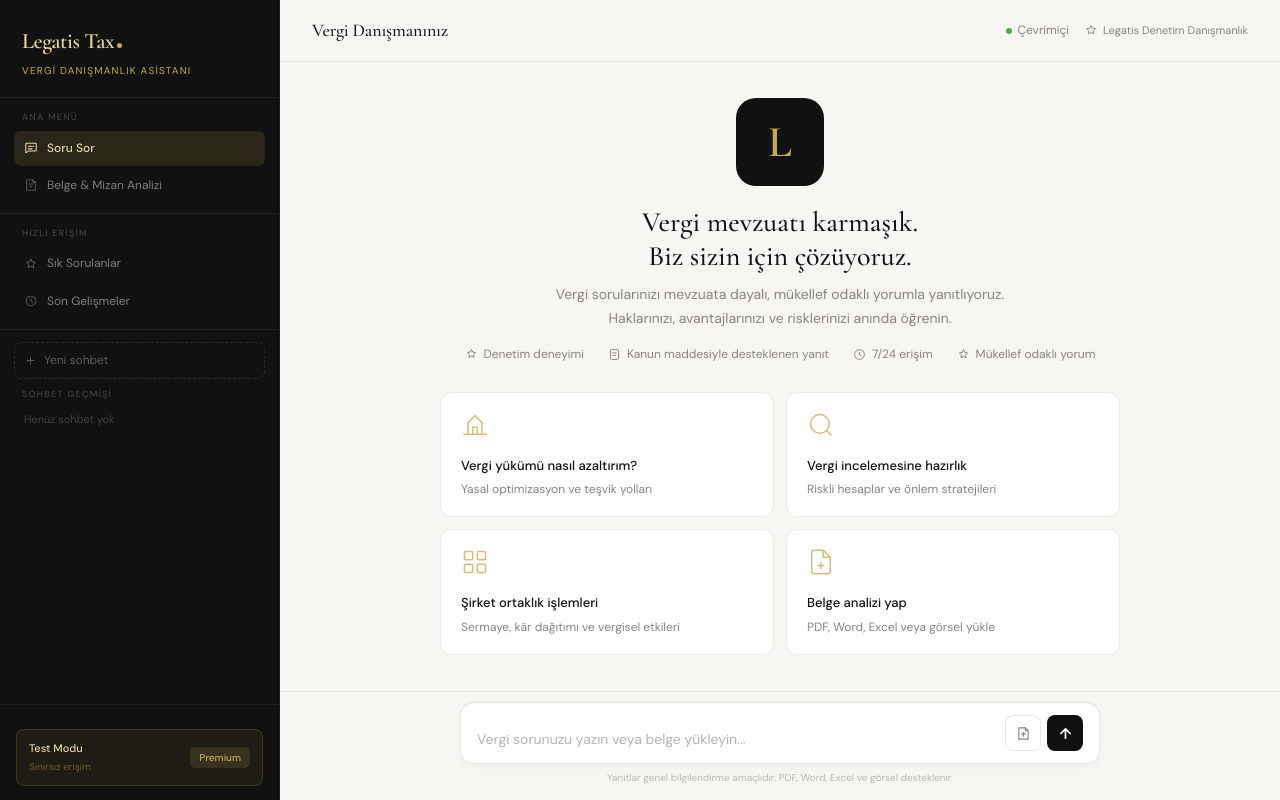
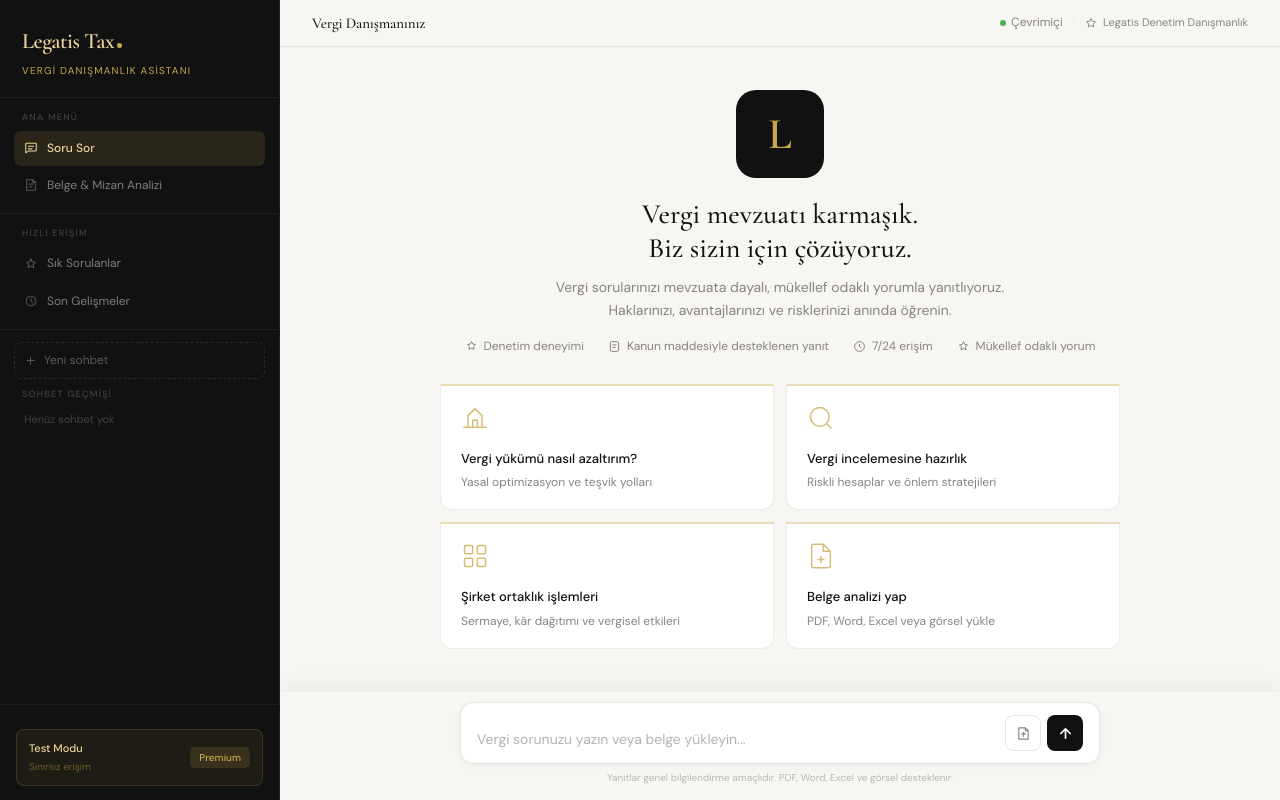
Before and after one commit to ozgengursoy37-droid/legatis-tax, a website: page index.html in a window 1280 px wide. Drawn offline with nearby package versions, Linux system fonts and the light colour scheme.

Commit message:
Update index.html

```diff
--- a/index.html
+++ b/index.html
@@ -99,8 +99,8 @@
 
 /* ── MAIN ── */
 .main { display: flex; flex-direction: column; height: 100vh; height: 100dvh; overflow: hidden; background: var(--off-white); }
-.topbar { padding: 16px 32px; border-bottom: 1px solid var(--border); display: flex; align-items: center; justify-content: space-between; background: var(--off-white); flex-shrink: 0; }
-.topbar-title { font-family: 'Cormorant Garamond', serif; font-size: 18px; font-weight: 500; color: var(--black); letter-spacing: -0.01em; }
+.topbar { padding: 11px 32px; border-bottom: 1px solid var(--border); display: flex; align-items: center; justify-content: space-between; background: var(--off-white); flex-shrink: 0; }
+.topbar-title { font-family: 'Cormorant Garamond', serif; font-size: 15px; font-weight: 500; color: var(--black); letter-spacing: -0.01em; white-space: nowrap; overflow: hidden; text-overflow: ellipsis; max-width: 480px; }
 .topbar-meta { font-size: 12px; color: var(--mid-gray); display: flex; align-items: center; gap: 16px; }
 .status-dot { width: 6px; height: 6px; border-radius: 50%; background: #4CAF50; display: inline-block; margin-right: 5px; }
 .trust-badge { font-size: 11px; color: var(--mid-gray); display: flex; align-items: center; gap: 6px; }
@@ -130,8 +130,8 @@
 .trust-row { display: flex; align-items: center; gap: 24px; margin-bottom: 28px; justify-content: center; flex-wrap: wrap; }
 .trust-item { display: flex; align-items: center; gap: 6px; font-size: 12px; color: var(--mid-gray); }
 .suggestion-grid { display: grid; grid-template-columns: 1fr 1fr; gap: 12px; max-width: 680px; width: 100%; }
-.suggestion-card { background: white; border: 1px solid var(--border); border-radius: 12px; padding: 18px 20px; cursor: pointer; transition: border-color 0.15s, transform 0.1s, box-shadow 0.15s; text-align: left; }
-.suggestion-card:hover { border-color: var(--gold-dk); transform: translateY(-1px); box-shadow: 0 4px 12px rgba(0,0,0,0.06); }
+.suggestion-card { background: white; border: 1px solid var(--border); border-top: 2px solid rgba(201,168,76,0.4); border-radius: 0 0 12px 12px; padding: 18px 20px; cursor: pointer; transition: border-color 0.15s, transform 0.1s, box-shadow 0.15s; text-align: left; }
+.suggestion-card:hover { border-color: var(--gold-dk); border-top-color: var(--gold); transform: translateY(-2px); box-shadow: 0 6px 20px rgba(0,0,0,0.08); }
 .suggestion-icon { width: 28px; height: 28px; margin-bottom: 10px; color: var(--gold); opacity: 0.75; }
 .suggestion-title { font-size: 13px; font-weight: 500; color: var(--black); margin-bottom: 4px; }
 .suggestion-desc { font-size: 12px; color: var(--mid-gray); line-height: 1.5; }
@@ -271,7 +271,7 @@
 @keyframes bounce { 0%, 80%, 100% { transform: translateY(0); opacity: 0.4; } 40% { transform: translateY(-4px); opacity: 1; } }
 
 /* ── INPUT ── */
-.input-area { padding: 10px 32px 14px; background: var(--off-white); flex-shrink: 0; display: flex; flex-direction: column; align-items: center; border-top: 1px solid var(--border); }
+.input-area { padding: 10px 32px 14px; background: var(--off-white); flex-shrink: 0; display: flex; flex-direction: column; align-items: center; box-shadow: 0 -6px 20px rgba(0,0,0,0.05); }
 .input-box { background: white; border: 1px solid rgba(0,0,0,0.1); border-radius: 14px; display: flex; align-items: flex-end; gap: 10px; padding: 12px 16px; transition: border-color 0.15s, box-shadow 0.15s; width: 100%; max-width: 640px; box-shadow: 0 2px 8px rgba(0,0,0,0.04); }
 .input-box:focus-within { border-color: rgba(0,0,0,0.2); box-shadow: 0 0 0 3px rgba(201,168,76,0.08); }
 .input-box textarea { flex: 1; border: none; outline: none; background: transparent; font-family: 'DM Sans', sans-serif; font-size: 14px; color: var(--black); resize: none; line-height: 1.5; max-height: 120px; min-height: 22px; overflow-y: auto; }
@@ -420,10 +420,13 @@
     <div class="topbar">
       <div class="topbar-title" id="topbarTitle">Vergi Danışmanınız</div>
       <div class="topbar-meta">
-        <span><span class="status-dot"></span>Çevrimiçi</span>
-        <div class="trust-badge">
-          <svg width="12" height="12" viewBox="0 0 16 16" fill="none"><path d="M8 2l1.8 3.6L14 6.3l-3 2.9.7 4.1L8 11.2l-3.7 2.1.7-4.1-3-2.9 4.2-.7z" stroke="currentColor" stroke-width="1.2"/></svg>
-          Legatis Denetim Danışmanlık
+        <div style="display:flex;align-items:center;gap:10px;">
+          <span><span class="status-dot"></span>Çevrimiçi</span>
+          <span style="opacity:0.3;">·</span>
+          <div class="trust-badge">
+            <svg width="12" height="12" viewBox="0 0 16 16" fill="none"><path d="M8 2l1.8 3.6L14 6.3l-3 2.9.7 4.1L8 11.2l-3.7 2.1.7-4.1-3-2.9 4.2-.7z" stroke="currentColor" stroke-width="1.2"/></svg>
+            Legatis Denetim Danışmanlık
+          </div>
         </div>
       </div>
     </div>
```
